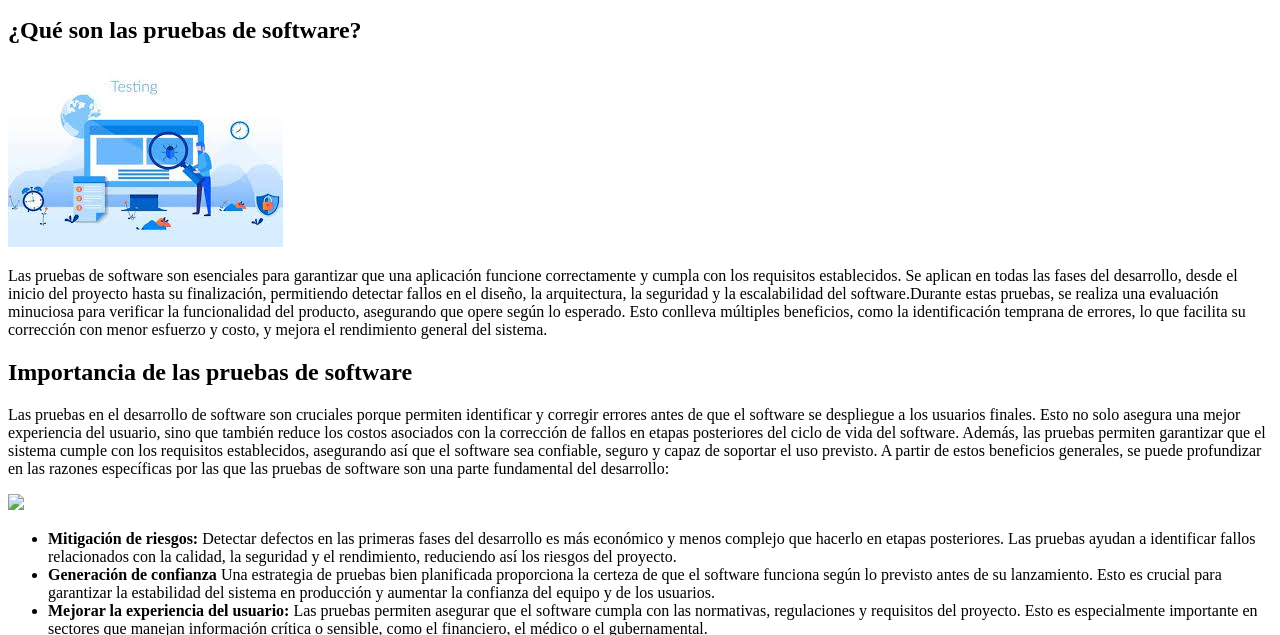
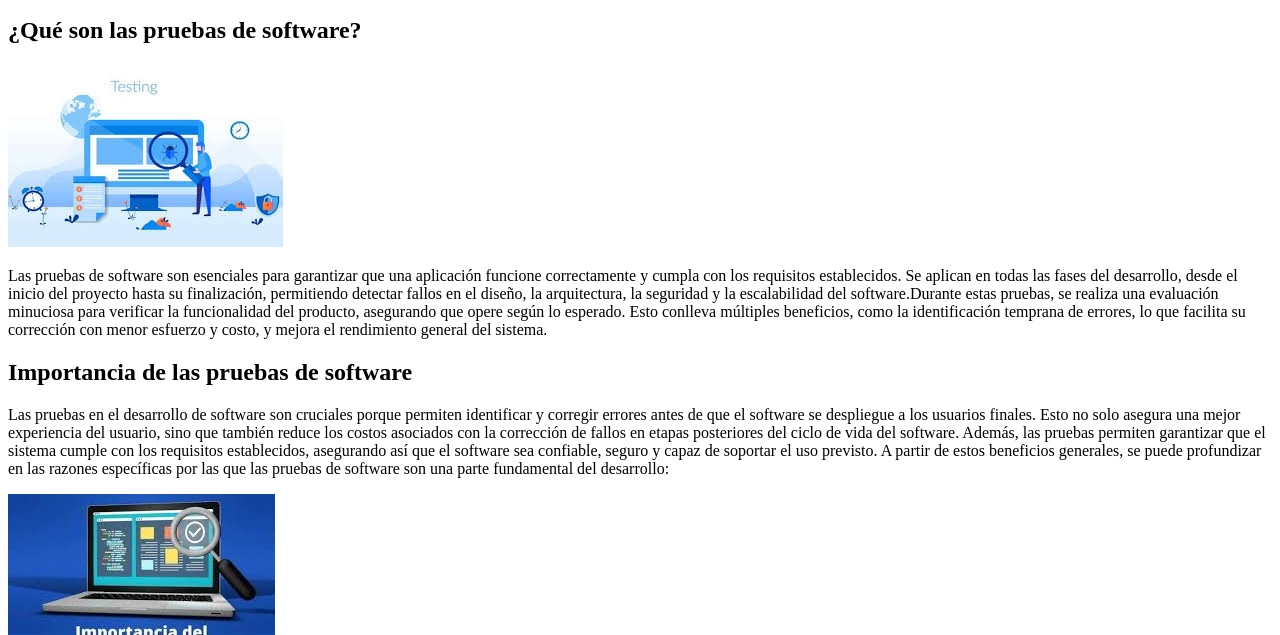
Before and after one commit to jesusaquihuis/apenitas.github.io, a plain HTML site: page index.html in a window 1280 px wide. Shown: the part 296-931 px from the top of the page. Drawn offline with Linux system fonts and the light colour scheme; files whose address does not match are found by name.

Commit message:
Update index.html

```diff
--- a/index.html
+++ b/index.html
@@ -37,7 +37,7 @@
         generales, se puede profundizar en las razones específicas por las que las pruebas de software
         son una parte fundamental del desarrollo:
     </p>
-    <img class="foto" src="img/importancia.jpg">
+    <img class="foto" src="importancia.jpg">
       <ul>
         <li><strong>Mitigación de riesgos:</strong> Detectar defectos en las primeras fases del
             desarrollo es más económico y menos complejo que hacerlo en etapas posteriores.
```
